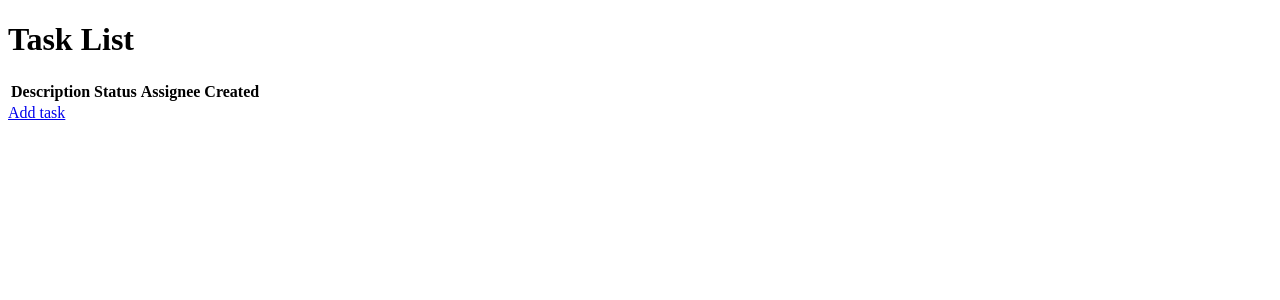
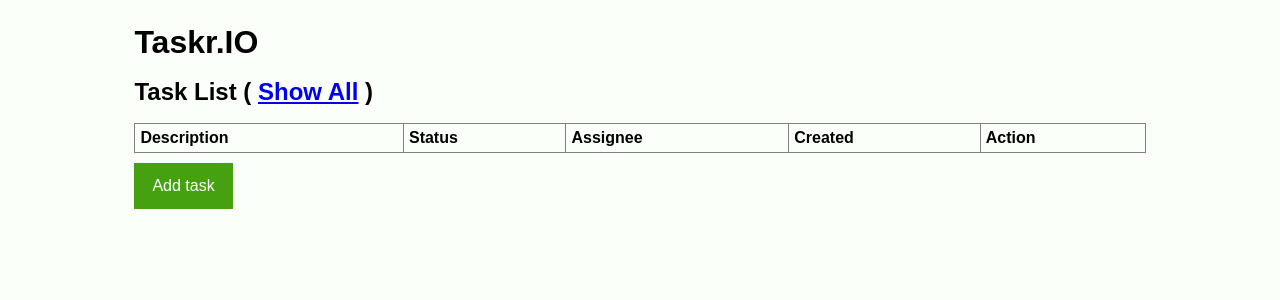
Before and after one commit to fcol88/Portfolio-Task-2020-11-20, a Flask app: page /tasklist in a window 1280 px wide. Shown: the top 300 px of the page. Run offline with Flask 2, Linux system fonts and the light colour scheme; lists and menus that the app fills with data are empty.

Commit message:
adding some styles

```diff
--- /dev/null
+++ b/static/css/main.css
@@ -0,0 +1,80 @@
+body {
+    font-family: Arial, Helvetica, sans-serif;
+    background-color: #FAFFFA;
+}
+
+h1 {
+    margin: 0.2em 0em;
+}
+
+h2 {
+    margin: 0.7em 0em;
+}
+
+table, th, td {
+    text-align: left;
+    border: 1px solid gray;
+    border-collapse: collapse;
+}
+
+th, td {
+    padding: 5px;
+}
+
+table {
+    width: 100%;
+    margin: 10px 0px;
+}
+
+.maincontent {
+    margin: auto;
+    width: 80%;
+    padding: 10px;
+}
+
+.btn {
+    font-size: 1em;
+    border: 2px solid transparent;
+    border-radius: 0;
+    background-color: #45a10f;
+    color: #fff;
+    cursor: pointer;
+    display: inline-block;
+    margin-top: 0;
+    padding: 12px 16px;
+    position: relative;
+    text-align: center;
+    vertical-align: top;
+    width: auto;
+    text-decoration: none;
+}
+
+.btn:active {
+    background-color: #ddf504
+}
+
+.btn-secondary {
+    background-color: #160e58;
+}
+
+.form-group {
+    margin: 20px 0px;
+}
+
+label {
+    display:block;
+    font-weight: bold;
+    margin: 5px 0px;
+}
+
+textarea {
+    font-family: Arial, Helvetica, sans-serif;
+}
+
+.pin {
+    width: 5em;
+}
+
+.center {
+    text-align:center;
+}
--- a/templates/base.html
+++ b/templates/base.html
@@ -4,10 +4,17 @@
     {% block head %}
     <meta charset="UTF-8">
     <meta name="viewport" content="width=device-width, initial-scale=1.0">
+    <link rel="stylesheet" href="/static/css/main.css"/>
     <title>{% block title %}{% endblock%} - taskr.io</title>
     {% endblock %}
 </head>
 <body>
-    <div id="content">{% block content %}{% endblock %}</div>
+    <div id="content" class="maincontent">
+
+        <h1>Taskr.IO</h1>
+
+        {% block content %}{% endblock %}
+
+    </div>
 </body>
 </html>
--- a/templates/task_list.html
+++ b/templates/task_list.html
@@ -4,9 +4,17 @@
 
 {% block content %}
 
-    <h1>Task List</h1>
+    <h2>Task List (
+        {% if showAll == True %}
+            <a href="/tasklist">Show Active</a>
+        {% else %}
+            <a href="/tasklist?showAll">Show All</a>
+        {% endif %}
+    )
+    </h2>
 
     <table>
+        <thead>
             <tr>
                 <th>Description</th>
                 <th>Status</th>
@@ -15,8 +23,10 @@
                 {% if showAll == True %}
                     <th>Completed</th>
                 {% endif %}
-            <th></th>
+                <th>Action</th>
             </tr>
+        </thead>
+        <tbody>
             {% for task in tasks.taskList %}
                 {% if task.status != 'Done' or showAll == True %}
                     <tr>
@@ -25,15 +35,25 @@
                         <td>{{ task.user.firstName + ' ' + task.user.lastName }}</td>
                         <td>{{ task.created.timestamp.strftime('%d/%m/%Y') }}</td>
                         {% if showAll == True %}
-                        <td>{{ task.completed.timestamp.strftime('%d/%m/%Y') }}</td>
+                            <td>{% if task.completed is not none %}
+                                    {{ task.completed.timestamp.strftime('%d/%m/%Y %H:%M') }}
+                                {% else %}
+                                    N/A
                                 {% endif %}
-                    <td><a href="/completetask?id={{loop.index0}}">Mark as done</a></td>
+                            </td>
+                        {% endif %}
+                        <td class="center">
+                            {% if task.status != 'Done' %}
+                                <a class="btn btn-secondary" href="/completetask?id={{loop.index0}}">Mark as done</a>
+                            {% endif %}
+                        </td>
                     </tr>
                 {% endif %}
             {% endfor %}
+        </tbody>
 
     </table>
 
-    <a href="/addtask">Add task</a>
+    <a class="btn" href="/addtask">Add task</a>
 
 {% endblock %}
```
Also changed, not shown: templates/add_task.html (+4 -4 lines). Lines whose indentation alone changed are shown as unchanged.
